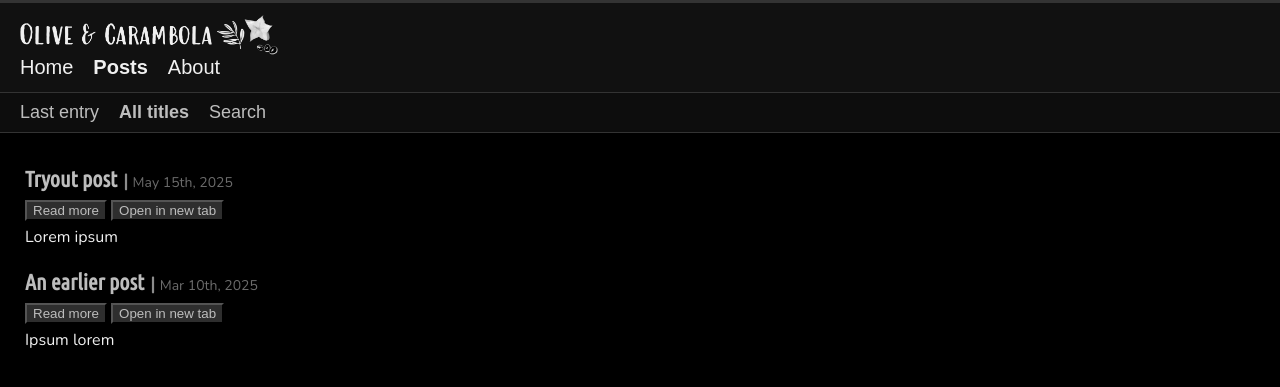
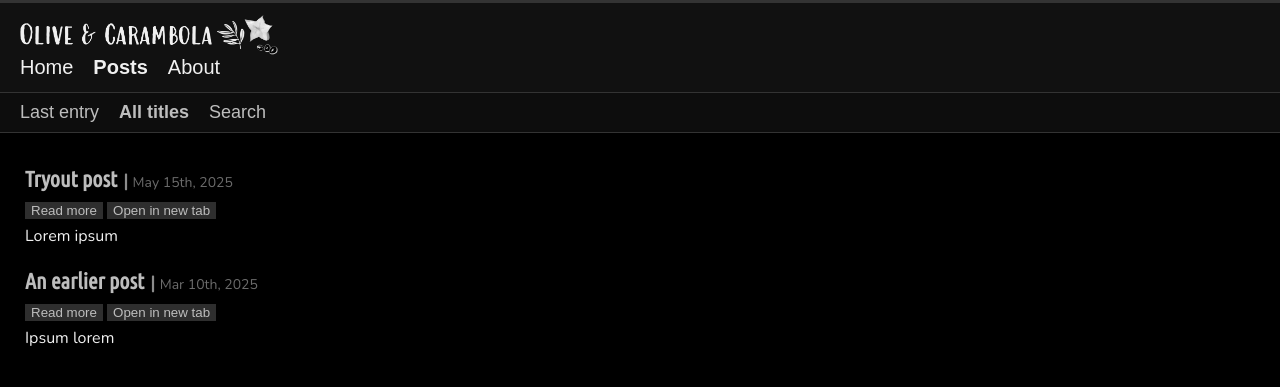
Before and after one commit to olivecarambola/logbook, a Jekyll site: the page built from post_all.md, in a window 1280 px wide. Shown: the top 387 px of the page. Built offline with Jekyll 4.4.1, drawn with Linux system fonts in a browser that asks for light colours; some web fonts are replaced.

Commit message:
Update style.scss

```diff
--- a/assets/css/style.scss
+++ b/assets/css/style.scss
@@ -155,14 +155,23 @@ header nav ul li a.active,               /* active menu item styling */
   margin-bottom: 0;
 }
 
+.post-item button {
+  background-color: #2E2E2E;
+  color: #bdbdbd;
+  border: none;
+  outline: none;
+  box-shadow: none;
+}
+
+.post-item button:focus,
+.post-item button:active {
+  outline: none;
+  box-shadow: none;
+}
+
 #posts-list .summary,
 #posts-list .full-content {
   margin-top: 0.35em;
-}
-
-.post-item button {
-  background-color: #2E2E2E;
-  color: #bdbdbd;
 }
 
 .post-title {
```
